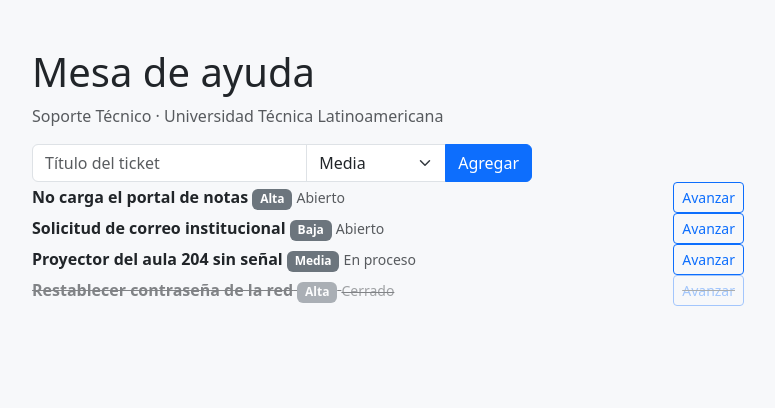
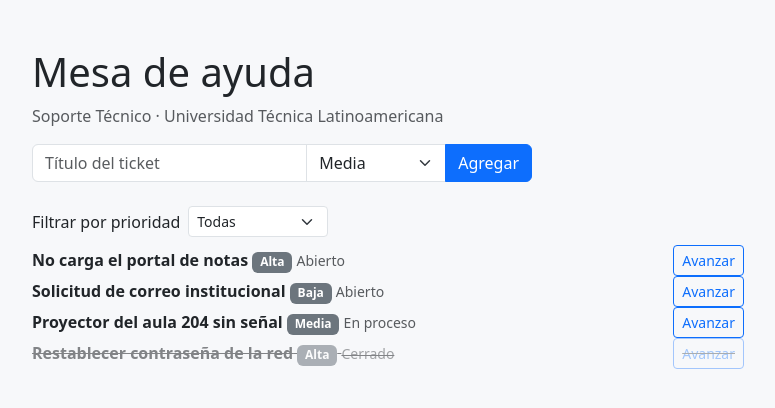
Before and after one commit to marcelasarair-design/mesa-de-ayuda-Ramirez-Caceres, a React (Vite) app: page / in a window 1280 px wide. Shown: the top 408 px of the page, without its empty margins (252-1027 px from the left). Built offline with nearby package versions, Linux system fonts and the light colour scheme.

Commit message:
R4: filtro por prioridad

```diff
--- a/src/components/MesaDeAyuda.jsx
+++ b/src/components/MesaDeAyuda.jsx
@@ -9,6 +9,7 @@ function MesaDeAyuda() {
   const [titulo, setTitulo] = useState('');
   const [prioridad, setPrioridad] = useState('Media');
   const [error, setError] = useState('');
+  const [filtro, setFiltro] = useState('Todas');
 
   const handleAgregar = () => {
     if (titulo.trim().length < 5) {
@@ -26,17 +27,20 @@ function MesaDeAyuda() {
     setTitulo('');
   };
 
-  // R3: avance de estado sin mutar el arreglo original
   const handleAvanzar = (id) => {
     setTickets(
       tickets.map((t) => {
         if (t.id !== id) return t;
         const idx = CICLO_ESTADOS.indexOf(t.estado);
-        if (idx === CICLO_ESTADOS.length - 1) return t; // ya está Cerrado
+        if (idx === CICLO_ESTADOS.length - 1) return t;
         return { ...t, estado: CICLO_ESTADOS[idx + 1] };
       })
     );
   };
+
+  // R4: lista filtrada por prioridad
+  const ticketsFiltrados =
+    filtro === 'Todas' ? tickets : tickets.filter((t) => t.prioridad === filtro);
 
   return (
     <div className="container py-4">
@@ -68,9 +72,25 @@ function MesaDeAyuda() {
       </div>
       {error && <div className="text-danger small">{error}</div>}
 
+      {/* R4: filtro por prioridad */}
+      <div className="d-flex align-items-center gap-2 mt-4 mb-2">
+        <label>Filtrar por prioridad</label>
+        <select
+          className="form-select form-select-sm"
+          style={{ maxWidth: 140 }}
+          value={filtro}
+          onChange={(e) => setFiltro(e.target.value)}
+        >
+          <option value="Todas">Todas</option>
+          <option value="Alta">Alta</option>
+          <option value="Media">Media</option>
+          <option value="Baja">Baja</option>
+        </select>
+      </div>
+
       {/* R1: lista con componente hijo */}
       <ul className="list-unstyled">
-        {tickets.map((t) => (
+        {ticketsFiltrados.map((t) => (
           <Ticket
             key={t.id}
             titulo={t.titulo}
```
